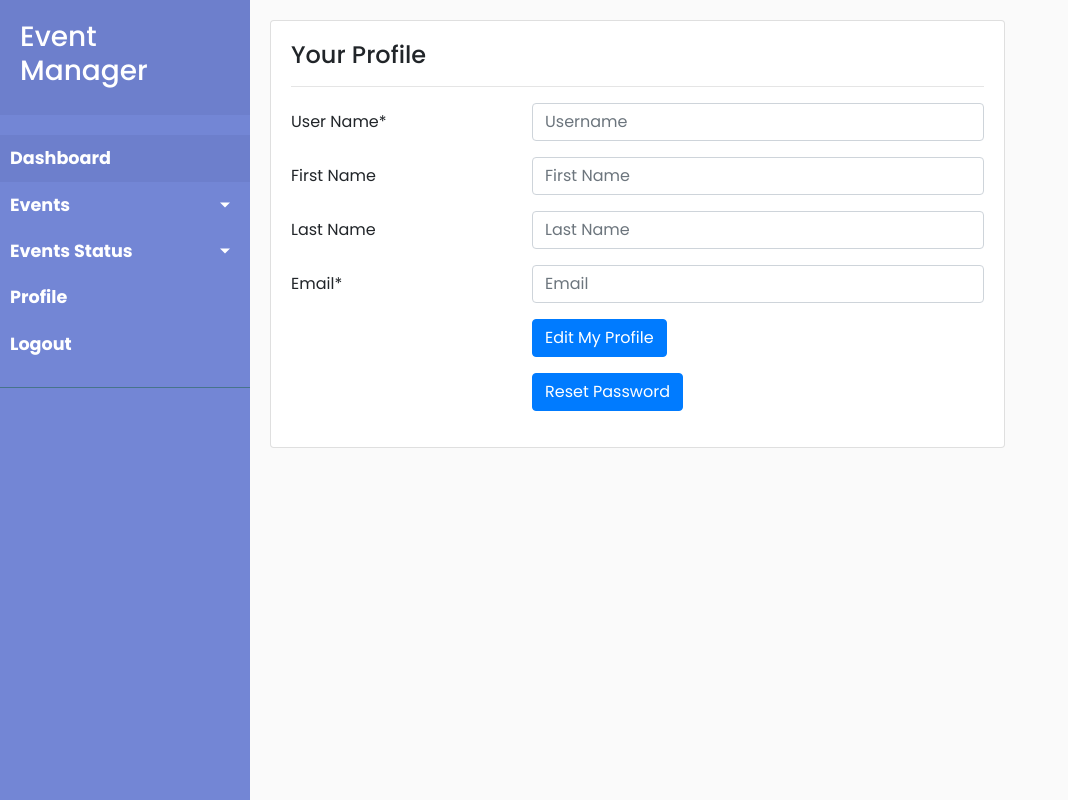
After one commit to yadavaalok/Manage-Your-Task, a Django app: page /event/profile in a window 1280 px wide. The commit adds this page. Shown: the whole page, without its empty margins (0-1068 px from the left). Run offline with Django 3.2, Linux system fonts and the light colour scheme; some libraries are stand-ins or nearby versions.

Commit message:
Added authentication check and profile page

```diff
--- a/app/accounts/views.py
+++ b/app/accounts/views.py
@@ -95,3 +95,9 @@ class Logout(View):
     def get(self, request):
         request.session.clear()
         return redirect('login')
+
+
+class Profile(View):
+
+    def get(self, request):
+        return render(request, 'profile.html')
--- /dev/null
+++ b/app/core/management/commands/authenticate.py
@@ -0,0 +1,5 @@
+from django.shortcuts import redirect
+
+def is_authenticated(session):
+    res = True if "username" not in session.keys() else False
+    return res
--- a/app/task/templates/base.html
+++ b/app/task/templates/base.html
@@ -26,7 +26,7 @@
         <!-- Sidebar Holder -->
         <nav id="sidebar">
             <div class="sidebar-header">
-                <h3>Event Manager</h3>
+                <a href="/event"><h3>Event Manager</h3></a>
             </div>
 
             <ul class="list-unstyled components">
@@ -65,21 +65,10 @@
                     </ul>
                 </li>
                 <li>
-                    <a href="#reportmenu" data-toggle="collapse" aria-expanded="false" class="dropdown-toggle"><b>Reports</b></a>
-                    <ul class="collapse list-unstyled" id="reportmenu">
-                        <li>
-                            <a href="{% url 'reports' 'MONTHLY' %}"><b>Monthly</b></a>
-                        </li>
-                        <li>
-                            <a href="{% url 'reports' 'QUARTERLY' %}"><b>Quarterly</b></a>
-                        </li>
-                        <li>
-                            <a href="{% url 'reports' 'HALF YEARLY' %}"><b>Half Yearly</b></a>
-                        </li>
-                        <li>
-                            <a href="{% url 'reports' 'YEARLY' %}"><b>Yearly</b></a>
-                        </li>
-                    </ul>
+                    <a href="{% url 'profile' %}"><b>Profile</b></a>
+                </li>
+                <li>
+                    <a href="{% url 'logout' %}"><b>Logout</b></a>
                 </li>
             </ul>
         </nav>
--- a/app/task/templates/event.html
+++ b/app/task/templates/event.html
@@ -13,7 +13,7 @@
             <span></span>
         </button>&nbsp;&nbsp;
         <input type="text" id="myInput" class="form-control" placeholder="search....">&nbsp;&nbsp;
-        <a href="/event/allevents" class="btn" id="newevent">All Events</a>
+        <a href="{% url 'allevents' 'all' %}" class="btn" id="newevent">All Events</a>
     </div>
 </nav>
 <div class="container mt-5">
--- /dev/null
+++ b/app/task/templates/profile.html
@@ -0,0 +1,62 @@
+{% extends 'base.html' %}
+{% load static %}
+
+{% block title %}Profile{% endblock %}
+
+{% block content %}
+<div class="row">
+    <div class="col-md-9">
+        <div class="card">
+            <div class="card-body">
+                <div class="row">
+                    <div class="col-md-12">
+                        <h4>Your Profile</h4>
+                        <hr>
+                    </div>
+                </div>
+                <div class="row">
+                    <div class="col-md-12">
+                        <form>
+                          <div class="form-group row">
+                            <label for="username" class="col-4 col-form-label">User Name*</label>
+                            <div class="col-8">
+                              <input id="username" name="username" placeholder="Username" class="form-control here" required="required" type="text">
+                            </div>
+                          </div>
+                          <div class="form-group row">
+                            <label for="name" class="col-4 col-form-label">First Name</label>
+                            <div class="col-8">
+                              <input id="name" name="firstname" placeholder="First Name" class="form-control here" type="text">
+                            </div>
+                          </div>
+                          <div class="form-group row">
+                            <label for="lastname" class="col-4 col-form-label">Last Name</label>
+                            <div class="col-8">
+                              <input id="lastname" name="lastname" placeholder="Last Name" class="form-control here" type="text">
+                            </div>
+                          </div>
+                          <div class="form-group row">
+                            <label for="email" class="col-4 col-form-label">Email*</label>
+                            <div class="col-8">
+                              <input id="email" name="email" placeholder="Email" class="form-control here" required="required" type="text">
+                            </div>
+                          </div>
+                          <div class="form-group row">
+                            <div class="offset-4 col-8">
+                              <button name="submit" type="submit" class="btn btn-primary">Edit My Profile</button>
+                            </div>
+                          </div>
+                          <div class="form-group row">
+                            <div class="offset-4 col-8">
+                              <button name="submit" type="submit" class="btn btn-primary">Reset Password</button>
+                            </div>
+                          </div>
+                        </form>
+                    </div>
+                </div>
+
+            </div>
+        </div>
+    </div>
+</div>
+{% endblock %}
--- a/app/task/urls.py
+++ b/app/task/urls.py
@@ -1,5 +1,6 @@
 from django.urls import path
 from .views import *
+from accounts.views import Logout, Profile
 
 
 urlpatterns = [
@@ -9,5 +10,6 @@ urlpatterns = [
     path('eventstatus/<str:event_status>', ListEventByStatus.as_view(), name="eventstatus"),
     path('<int:pk>/delete', DeleteEvent.as_view(), name="delete"),
     path('<int:pk>/editevent', UpdateEvent.as_view(), name="editevent"),
-    path('reports/<str:period>', EventReports.as_view(), name="reports"),
+    path('logout', Logout.as_view(), name="logout"),
+    path('profile', Profile.as_view(), name='profile'),
 ]
```
Also changed, not shown: app/task/templates/reports.html (deleted, +0 -17 lines), app/task/tests/test_views.py (+2 -2 lines), app/task/views.py (+25 -56 lines).
